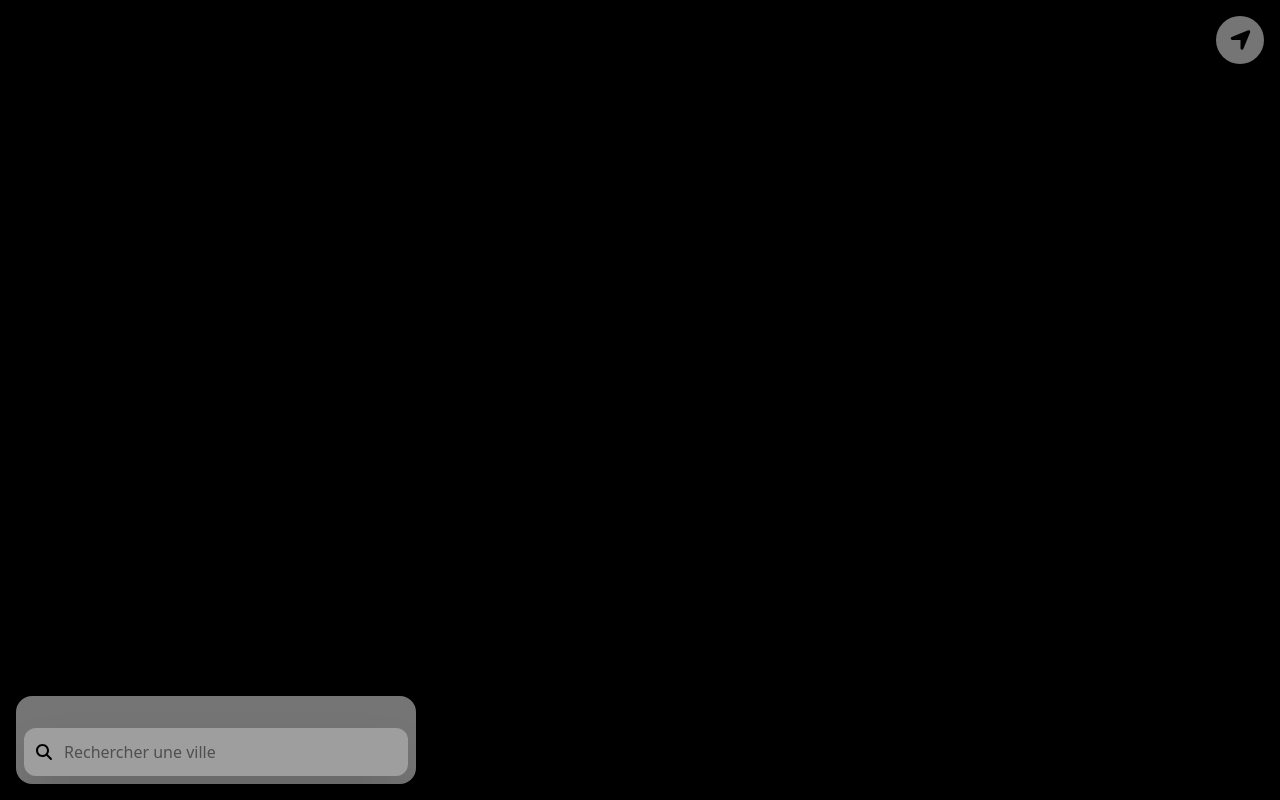
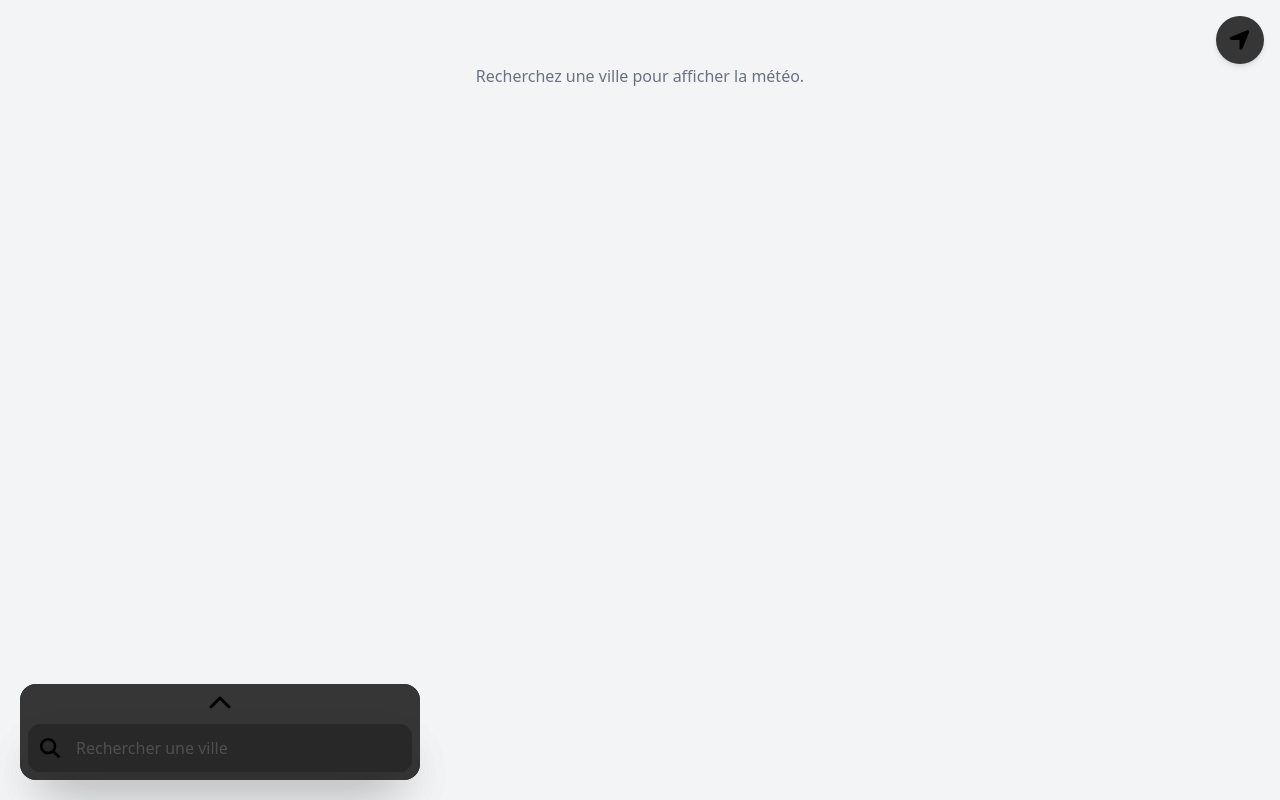
Before and after one commit to opsiexe/SAE302-LD-MV-MD, a Vue app in the folder frontend/: page / in a window 1280 px wide. Built offline with nearby package versions, Linux system fonts and the light colour scheme.

Commit message:
feat: add WeatherDashboard component and update GeoLocationButton and searchBar for improved UI

```diff
--- a/frontend/src/App.vue
+++ b/frontend/src/App.vue
@@ -1,6 +1,7 @@
 <script setup>
 import searchBar from './components/searchBar.vue';
 import GeoLocationButton from './components/GeoLocationButton.vue'
+import WeatherDashboard from './components/WeatherDashboard.vue';
 
 // Fonction déclenchée quand on reçoit les coordonnées du bouton
 const handleGeoLocation = ({ lat, lon }) => {
@@ -12,4 +13,5 @@ const handleGeoLocation = ({ lat, lon }) => {
 <template>
   <searchBar />
   <GeoLocationButton @get-location="handleGeoLocation" />
+  <WeatherDashboard />
 </template>
--- a/frontend/src/components/GeoLocationButton.vue
+++ b/frontend/src/components/GeoLocationButton.vue
@@ -2,9 +2,7 @@
   <button @click="getLocation" title="Me localiser" class="fixed top-4 right-4 z-50 flex items-center justify-center
            w-12 h-12 rounded-full bg-main hover:bg-main-200
            shadow-md transition-colors duration-200">
-    <span class="text-black text-2xl">
-      <font-awesome-icon icon="location-arrow" />
-    </span>
+    <font-awesome-icon icon="location-arrow" class="text-black text-2xl" style="transform: translateX(-1px);" />
   </button>
 </template>
 
--- a/frontend/src/components/searchBar.vue
+++ b/frontend/src/components/searchBar.vue
@@ -1,18 +1,22 @@
 <template>
-  <div class="fixed flex flex-col justify-end items-center bottom-0 left-0 m-4 w-100 h-22 bg-main rounded-2xl">
+    <div class="fixed flex flex-col justify-end items-center bottom-0 left-0 m-5 w-100 bg-main rounded-2xl">
+
+        <!-- Chevron-Up centré, un peu plus bas -->
+        <div class="flex justify-center w-full mt-2">
+            <font-awesome-icon icon="chevron-up" class="text-black text-2xl font-bold hover:text-gray-700" />
+        </div>
+
         <!-- Wrapper relatif pour l'input et l'icône -->
         <div class="relative w-96 m-2">
-      <!-- Icône dans un wrapper absolu -->
-      <span class="absolute inset-y-0 left-0 flex items-center pl-3 text-black">
+            <!-- Icône loupe -->
+            <span class="absolute inset-y-0 left-0 flex items-center pl-3 text-black text-xl font-bold">
                 <font-awesome-icon icon="magnifying-glass" />
             </span>
 
             <!-- Input -->
-      <input
-        type="search"
-        class="w-full h-12 bg-secondary rounded-xl shadow-2xl pl-10 pr-3 py-2"
-        placeholder="Rechercher une ville"
-      />
+            <input type="search" class="w-full h-12 bg-secondary rounded-xl shadow-2xl pl-12 pr-3 py-2 placeholder-text"
+                placeholder="Rechercher une ville" />
         </div>
+
     </div>
 </template>
--- a/frontend/src/main.js
+++ b/frontend/src/main.js
@@ -4,11 +4,9 @@ import App from './App.vue'
 
 import { library } from '@fortawesome/fontawesome-svg-core'
 import { FontAwesomeIcon } from '@fortawesome/vue-fontawesome'
-import { faMagnifyingGlass } from '@fortawesome/free-solid-svg-icons'
-import { faLocationArrow } from '@fortawesome/free-solid-svg-icons'
+import { faMagnifyingGlass,faChevronUp,faLocationArrow } from '@fortawesome/free-solid-svg-icons'
 
-library.add(faMagnifyingGlass)
-library.add(faLocationArrow)
+library.add(faMagnifyingGlass, faLocationArrow, faChevronUp)
 
 const app = createApp(App)
 
--- a/frontend/src/style.css
+++ b/frontend/src/style.css
@@ -1,8 +1,9 @@
 @import 'tailwindcss';
 
 @theme {
-  --color-main : oklch(0.5624 0 0);
-  --color-secondary : oklch(0.6993 0 0);
+  --color-main : oklch(0.3311 0 183);
+  --color-secondary : oklch(0.2777 0 183);
+  --color-text: oklch(0.4271 0 183);
 }
 
 body {
```
Lines whose indentation alone changed are shown as unchanged.
